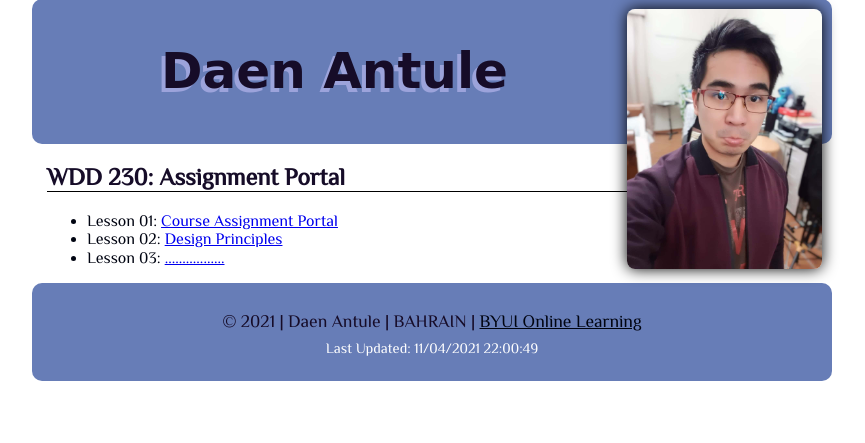
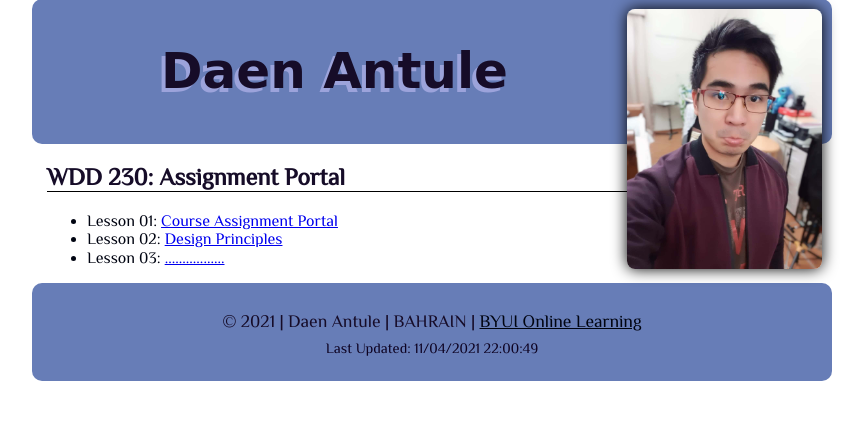
Before and after one commit to daenawesome/daenawesome.github.io, a PHP site: page / in a window 1280 px wide. Shown: the part 101-544 px from the top of the page, without its empty margins (208-1073 px from the left). Run offline with PHP 8.4, Linux system fonts and the light colour scheme; some web fonts are replaced.

Commit message:
contrast on footer

```diff
--- a/css/style.css
+++ b/css/style.css
@@ -54,7 +54,7 @@ footer p.legal {
 }
 
 footer p.highlight {
-    color: #fff;
+    color: #0d0221;
     font-size: .9em;
     margin-top: 0;
 }
```
